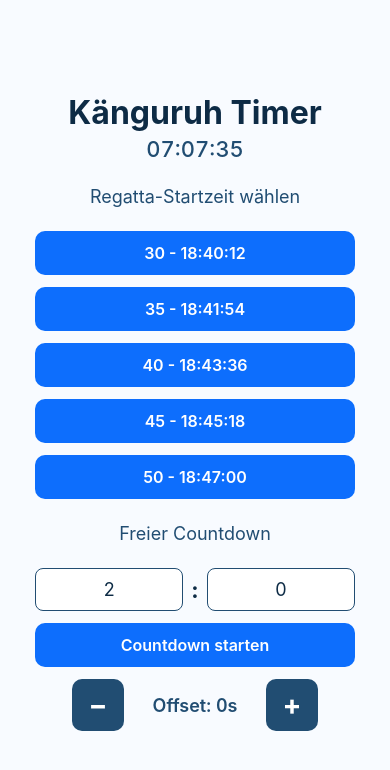
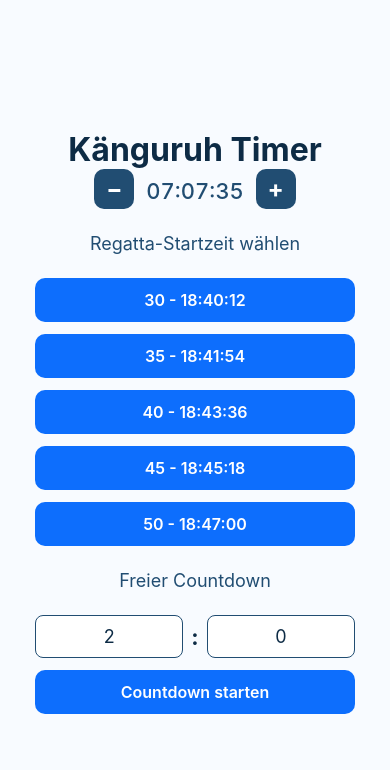
Before and after one commit to rawernic/Segeluhr, a React Native app: screen / in a window 390 px wide. Shown: the top 770 px of the page. Built offline with nearby package versions, Linux system fonts and the light colour scheme.

Commit message:
feat: move offset buttons next to clock, hide when timer running
Agent-Logs-Url: https://github.com/rawernic/Kaenguruh-Starttimer/sessions/3d2c7a43-5236-4a30-9d95-9a256afcade7

Co-authored-by: rawernic <14953947+rawernic@users.noreply.github.com>

```diff
--- a/App.tsx
+++ b/App.tsx
@@ -168,11 +168,30 @@ export default function App() {
   const isRunning = targetTimestamp !== null && remainingSeconds > 0;
   const isFinished = targetTimestamp !== null && remainingSeconds <= 0;
 
+  const offsetClockTime = new Date(clockTime.getTime() + offsetSeconds * 1000);
+
   return (
     <View style={styles.container}>
       <View style={styles.header}>
         <Text style={styles.title}>Känguruh Timer</Text>
-        <Text style={styles.clock}>{formatClockTime(clockTime)}</Text>
+        <View style={styles.clockRow}>
+          {!isRunning && (
+            <Pressable style={styles.offsetButton} onPress={handleOffsetMinus}>
+              <Text style={styles.offsetButtonLabel}>−</Text>
+            </Pressable>
+          )}
+          <Text style={styles.clock}>{formatClockTime(offsetClockTime)}</Text>
+          {!isRunning && (
+            <Pressable style={styles.offsetButton} onPress={handleOffsetPlus}>
+              <Text style={styles.offsetButtonLabel}>+</Text>
+            </Pressable>
+          )}
+        </View>
+        {!isRunning && offsetSeconds !== 0 && (
+          <Text style={styles.offsetLabel}>
+            Offset: {offsetSeconds > 0 ? '+' : ''}{offsetSeconds}s
+          </Text>
+        )}
       </View>
       {!isRunning && !isFinished ? (
         <View style={styles.selectionContainer}>
@@ -205,17 +224,6 @@ export default function App() {
           <Pressable style={styles.button} onPress={handleCustomStart}>
             <Text style={styles.buttonLabel}>Countdown starten</Text>
           </Pressable>
-          <View style={styles.offsetRow}>
-            <Pressable style={styles.offsetButton} onPress={handleOffsetMinus}>
-              <Text style={styles.offsetButtonLabel}>−</Text>
-            </Pressable>
-            <Text style={styles.offsetLabel}>
-              Offset: {offsetSeconds > 0 ? '+' : ''}{offsetSeconds}s
-            </Text>
-            <Pressable style={styles.offsetButton} onPress={handleOffsetPlus}>
-              <Text style={styles.offsetButtonLabel}>+</Text>
-            </Pressable>
-          </View>
         </View>
       ) : isRunning ? (
         <View style={styles.countdownContainer}>
@@ -223,11 +231,6 @@ export default function App() {
             {activeStart ? `Start um ${activeStart.label}` : 'Freier Countdown'}
           </Text>
           <Text style={styles.countdown}>{formatCountdown(remainingSeconds)}</Text>
-          {offsetSeconds !== 0 && (
-            <Text style={styles.offsetLabel}>
-              Offset: {offsetSeconds > 0 ? '+' : ''}{offsetSeconds}s
-            </Text>
-          )}
           <Pressable style={styles.button} onPress={handleReset}>
             <Text style={styles.buttonLabel}>Stoppen</Text>
           </Pressable>
@@ -256,6 +259,11 @@ const styles = StyleSheet.create({
   header: {
     alignItems: 'center',
     marginBottom: 24,
+  },
+  clockRow: {
+    flexDirection: 'row',
+    alignItems: 'center',
+    gap: 12,
   },
   title: {
     fontSize: 32,
@@ -337,26 +345,19 @@ const styles = StyleSheet.create({
     fontWeight: '700',
     color: '#0d2b45',
   },
-  offsetRow: {
-    flexDirection: 'row',
-    alignItems: 'center',
-    justifyContent: 'center',
-    gap: 16,
-    marginBottom: 20,
-  },
   offsetButton: {
     backgroundColor: '#214d72',
     borderRadius: 10,
-    width: 52,
-    height: 52,
+    width: 40,
+    height: 40,
     alignItems: 'center',
     justifyContent: 'center',
   },
   offsetButtonLabel: {
     color: '#ffffff',
-    fontSize: 28,
+    fontSize: 24,
     fontWeight: '700',
-    lineHeight: 32,
+    lineHeight: 28,
   },
   offsetLabel: {
     fontSize: 18,
```
